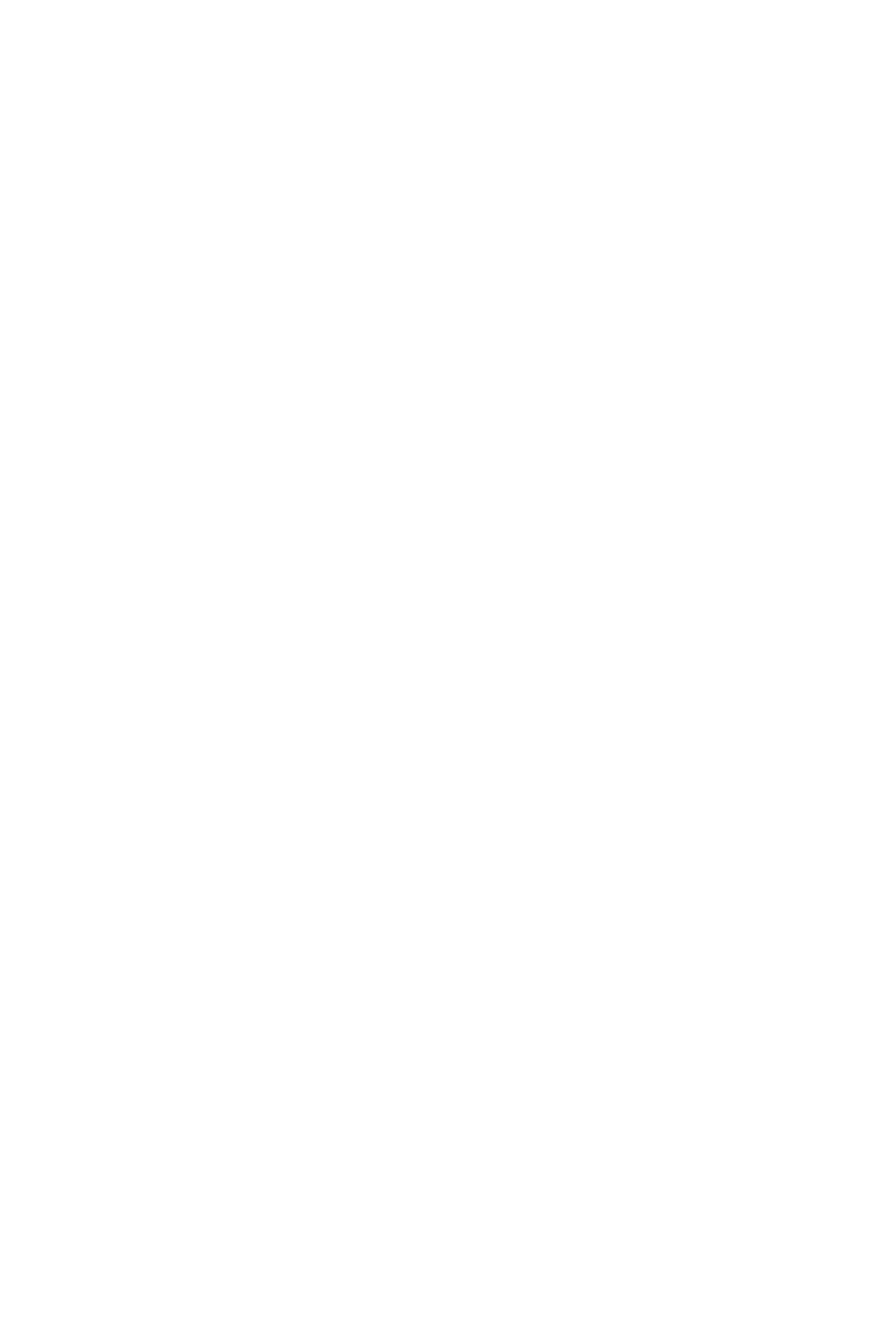
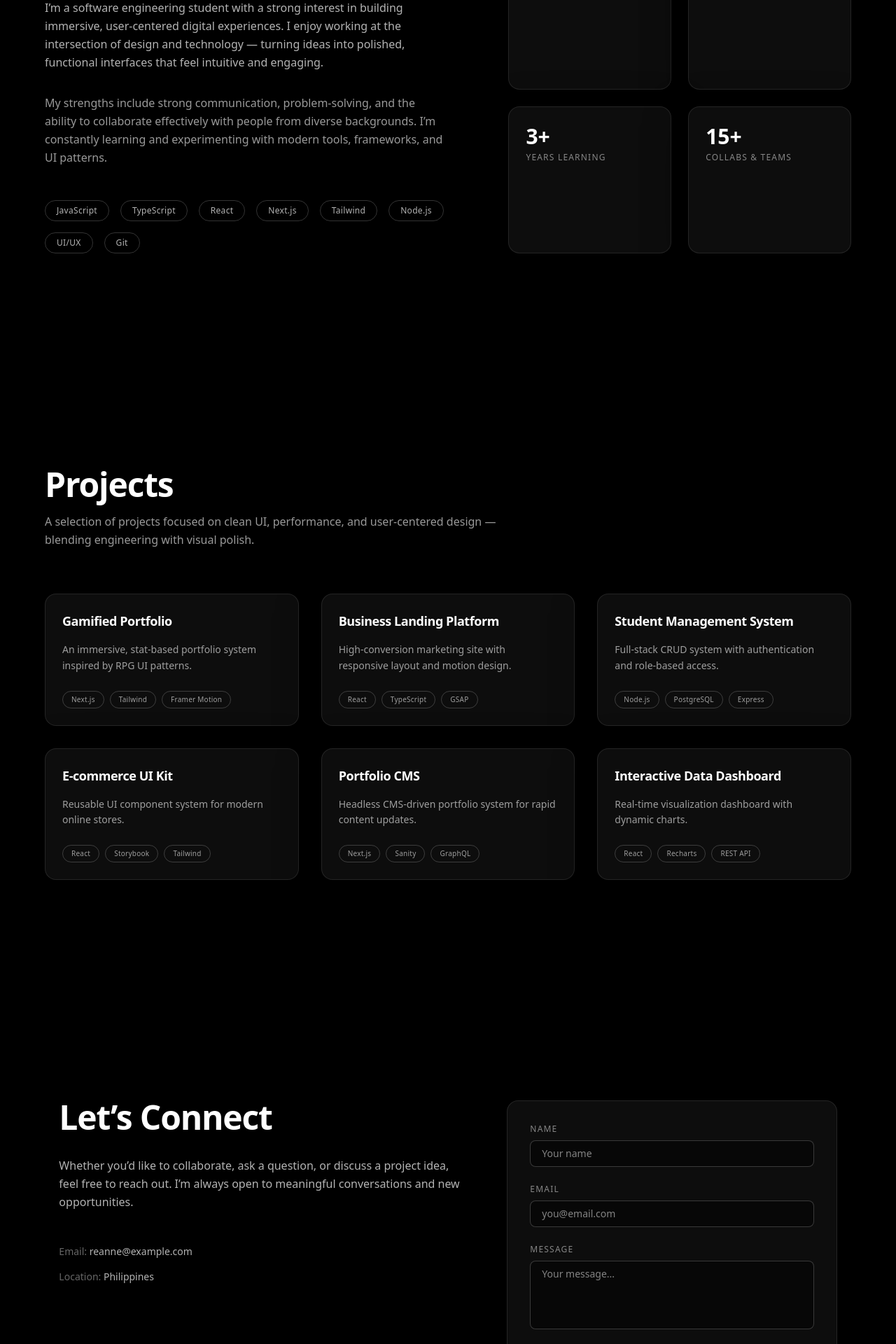
Before and after one commit to ZenorianDev/Portfolio, a Next.js app in the folder portfolio/: page / in a window 1280 px wide. Shown: the part 3460-5380 px from the top of the page at 70% size. Before the commit the page ends 3200 px from the top, so only its background shows below. Built offline with nearby package versions, Linux system fonts and the light colour scheme.

Commit message:
updated code

```diff
--- a/portfolio/app/page.tsx
+++ b/portfolio/app/page.tsx
@@ -198,6 +198,235 @@ export default function HomePage() {
       <section id="about" className="min-h-screen" />
       <section id="projects" className="min-h-screen" />
       <section id="contact" className="min-h-screen" />
+
+            {/* ================= ABOUT ================= */}
+      <section
+        id="about"
+        className="relative min-h-screen flex items-center px-6 md:px-12 py-32"
+      >
+        <div className="mx-auto grid max-w-6xl grid-cols-1 lg:grid-cols-[1.1fr_0.9fr] gap-16">
+          {/* Left */}
+          <div className="flex flex-col gap-8">
+            <h2 className="text-4xl md:text-5xl font-bold tracking-tight">
+              About Me
+            </h2>
+
+            <p className="text-white/70 leading-relaxed max-w-xl">
+              I’m a software engineering student with a strong interest in building
+              immersive, user-centered digital experiences. I enjoy working at the
+              intersection of design and technology — turning ideas into polished,
+              functional interfaces that feel intuitive and engaging.
+            </p>
+
+            <p className="text-white/60 leading-relaxed max-w-xl">
+              My strengths include strong communication, problem-solving, and the
+              ability to collaborate effectively with people from diverse
+              backgrounds. I’m constantly learning and experimenting with modern
+              tools, frameworks, and UI patterns.
+            </p>
+
+            <div className="flex flex-wrap gap-4 pt-4">
+              {[
+                "JavaScript",
+                "TypeScript",
+                "React",
+                "Next.js",
+                "Tailwind",
+                "Node.js",
+                "UI/UX",
+                "Git",
+              ].map((skill) => (
+                <span
+                  key={skill}
+                  className="rounded-full border border-white/20 px-4 py-1.5 text-xs tracking-wide text-white/70"
+                >
+                  {skill}
+                </span>
+              ))}
+            </div>
+          </div>
+
+          {/* Right (Stats / Highlights) */}
+          <div className="grid grid-cols-2 gap-6">
+            {[
+              { label: "Projects Built", value: "20+" },
+              { label: "Technologies Used", value: "10+" },
+              { label: "Years Learning", value: "3+" },
+              { label: "Collabs & Teams", value: "15+" },
+            ].map((stat) => (
+              <div
+                key={stat.label}
+                className="rounded-2xl border border-white/10 bg-white/5 backdrop-blur-xl p-6 shadow-[0_20px_60px_rgba(0,0,0,0.6)]"
+              >
+                <div className="text-3xl font-bold">{stat.value}</div>
+                <div className="mt-1 text-xs uppercase tracking-widest text-white/50">
+                  {stat.label}
+                </div>
+              </div>
+            ))}
+          </div>
+        </div>
+      </section>
+
+      {/* ================= PROJECTS ================= */}
+      <section
+        id="projects"
+        className="relative min-h-screen px-6 md:px-12 py-32"
+      >
+        <div className="mx-auto max-w-6xl flex flex-col gap-16">
+          {/* Header */}
+          <div className="flex flex-col gap-4 max-w-2xl">
+            <h2 className="text-4xl md:text-5xl font-bold tracking-tight">
+              Projects
+            </h2>
+            <p className="text-white/60 leading-relaxed">
+              A selection of projects focused on clean UI, performance, and
+              user-centered design — blending engineering with visual polish.
+            </p>
+          </div>
+
+          {/* Project Grid */}
+          <div className="grid grid-cols-1 sm:grid-cols-2 lg:grid-cols-3 gap-8">
+            {[
+              {
+                title: "Gamified Portfolio",
+                desc: "An immersive, stat-based portfolio system inspired by RPG UI patterns.",
+                tech: ["Next.js", "Tailwind", "Framer Motion"],
+              },
+              {
+                title: "Business Landing Platform",
+                desc: "High-conversion marketing site with responsive layout and motion design.",
+                tech: ["React", "TypeScript", "GSAP"],
+              },
+              {
+                title: "Student Management System",
+                desc: "Full-stack CRUD system with authentication and role-based access.",
+                tech: ["Node.js", "PostgreSQL", "Express"],
+              },
+              {
+                title: "E-commerce UI Kit",
+                desc: "Reusable UI component system for modern online stores.",
+                tech: ["React", "Storybook", "Tailwind"],
+              },
+              {
+                title: "Portfolio CMS",
+                desc: "Headless CMS-driven portfolio system for rapid content updates.",
+                tech: ["Next.js", "Sanity", "GraphQL"],
+              },
+              {
+                title: "Interactive Data Dashboard",
+                desc: "Real-time visualization dashboard with dynamic charts.",
+                tech: ["React", "Recharts", "REST API"],
+              },
+            ].map((project) => (
+              <div
+                key={project.title}
+                className="group relative rounded-2xl border border-white/10 bg-white/5 backdrop-blur-xl p-6 transition hover:border-white/30 hover:bg-white/10 shadow-[0_20px_60px_rgba(0,0,0,0.6)]"
+              >
+                <div className="flex flex-col gap-4">
+                  <h3 className="text-lg font-semibold tracking-tight group-hover:text-white transition">
+                    {project.title}
+                  </h3>
+
+                  <p className="text-sm text-white/60 leading-relaxed">
+                    {project.desc}
+                  </p>
+
+                  <div className="flex flex-wrap gap-2 pt-2">
+                    {project.tech.map((t) => (
+                      <span
+                        key={t}
+                        className="rounded-full border border-white/20 px-3 py-1 text-[10px] tracking-wide text-white/60"
+                      >
+                        {t}
+                      </span>
+                    ))}
+                  </div>
+                </div>
+
+                <div className="pointer-events-none absolute inset-0 rounded-2xl bg-gradient-to-br from-white/10 via-transparent to-black/40 opacity-0 transition group-hover:opacity-100" />
+              </div>
+            ))}
+          </div>
+        </div>
+      </section>
+
+      {/* ================= CONTACT ================= */}
+      <section
+        id="contact"
+        className="relative min-h-screen flex items-center px-6 md:px-12 py-32"
+      >
+        <div className="mx-auto grid max-w-6xl grid-cols-1 lg:grid-cols-[1.1fr_0.9fr] gap-16">
+          {/* Left */}
+          <div className="flex flex-col gap-8">
+            <h2 className="text-4xl md:text-5xl font-bold tracking-tight">
+              Let’s Connect
+            </h2>
+
+            <p className="text-white/70 leading-relaxed max-w-xl">
+              Whether you’d like to collaborate, ask a question, or discuss a
+              project idea, feel free to reach out. I’m always open to meaningful
+              conversations and new opportunities.
+            </p>
+
+            <div className="flex flex-col gap-4 pt-4 text-sm text-white/70">
+              <div>
+                <span className="text-white/40">Email:</span>{" "}
+                reanne@example.com
+              </div>
+              <div>
+                <span className="text-white/40">Location:</span> Philippines
+              </div>
+            </div>
+          </div>
+
+          {/* Right (Form) */}
+          <form
+            onSubmit={(e) => e.preventDefault()}
+            className="flex flex-col gap-6 rounded-2xl border border-white/10 bg-white/5 backdrop-blur-xl p-8 shadow-[0_20px_60px_rgba(0,0,0,0.6)]"
+          >
+            <div className="flex flex-col gap-2">
+              <label className="text-xs uppercase tracking-widest text-white/50">
+                Name
+              </label>
+              <input
+                type="text"
+                placeholder="Your name"
+                className="rounded-lg border border-white/20 bg-black/40 px-4 py-2 text-sm outline-none focus:border-white/50"
+              />
+            </div>
+
+            <div className="flex flex-col gap-2">
+              <label className="text-xs uppercase tracking-widest text-white/50">
+                Email
+              </label>
+              <input
+                type="email"
+                placeholder="you@email.com"
+                className="rounded-lg border border-white/20 bg-black/40 px-4 py-2 text-sm outline-none focus:border-white/50"
+              />
+            </div>
+
+            <div className="flex flex-col gap-2">
+              <label className="text-xs uppercase tracking-widest text-white/50">
+                Message
+              </label>
+              <textarea
+                rows={4}
+                placeholder="Your message..."
+                className="resize-none rounded-lg border border-white/20 bg-black/40 px-4 py-2 text-sm outline-none focus:border-white/50"
+              />
+            </div>
+
+            <button
+              type="submit"
+              className="mt-2 inline-flex w-fit items-center justify-center rounded-full border border-white/30 px-7 py-2 text-xs tracking-wide transition hover:bg-white/10 focus:outline-none focus:ring-2 focus:ring-white/40"
+            >
+              Send Message
+            </button>
+          </form>
+        </div>
+      </section>
     </main>
   );
 }
```
